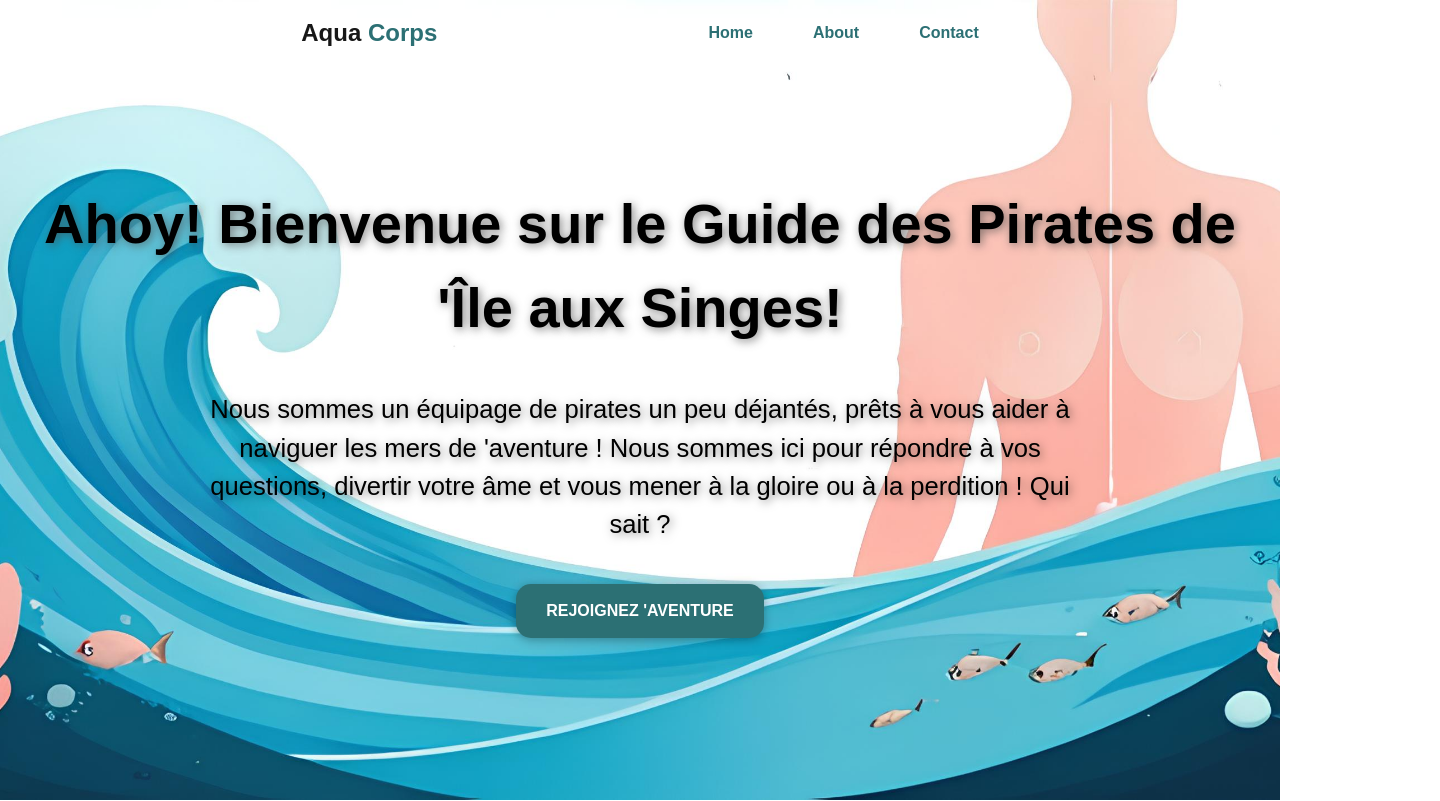
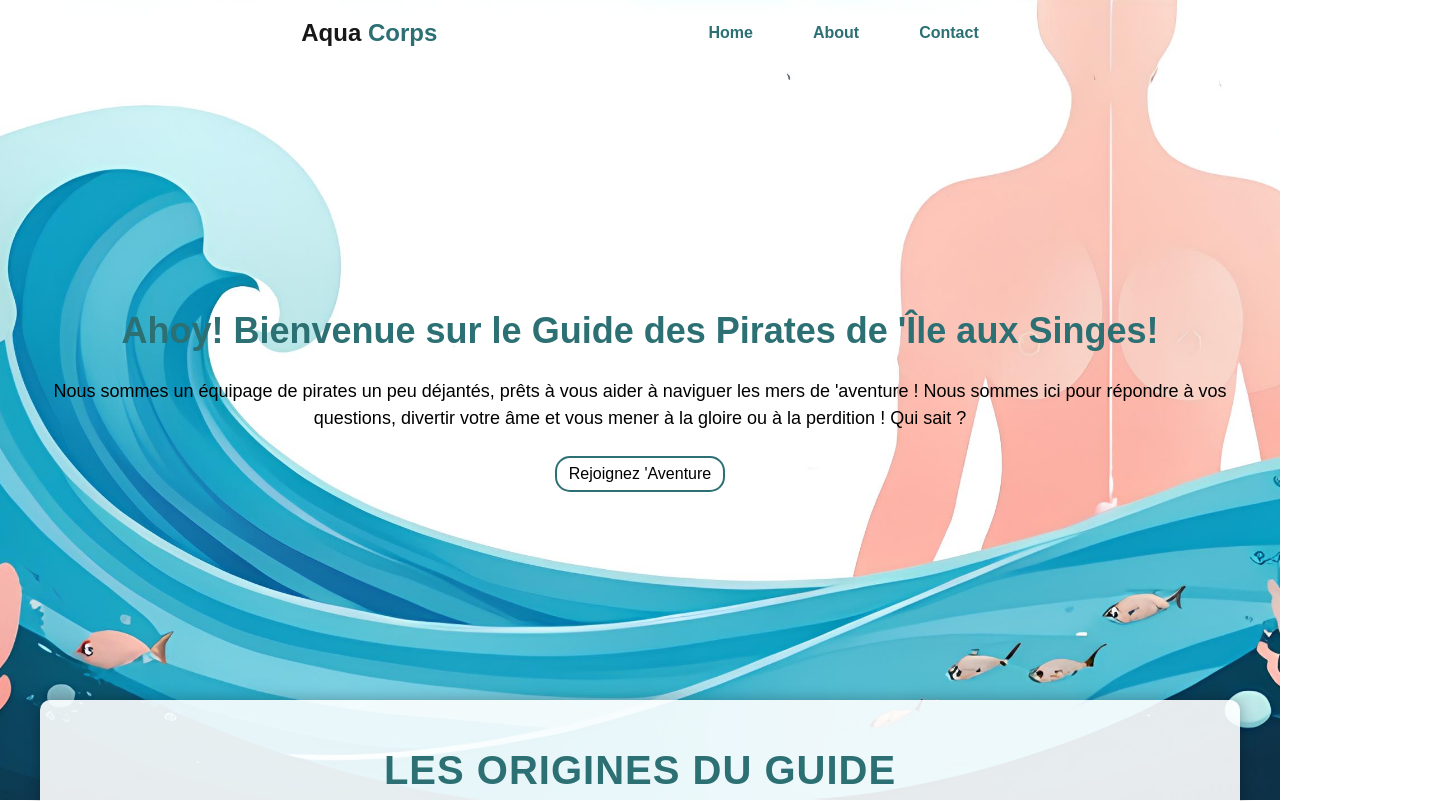
Before and after one commit to Nuit-De-L-infoo/nuit-de-linfo, a Next.js app in the folder web/: page /aboutus in a window 1280 px wide. Shown: the top 801 px of the page, 1440 px wide, since content can reach past the window. Built offline with nearby package versions, Linux system fonts and the light colour scheme.

Commit message:
About Us Updates

```diff
--- a/web/app/aboutus/page.tsx
+++ b/web/app/aboutus/page.tsx
@@ -1,5 +1,6 @@
 import styles from '@/app/styles/Aboutus.module.scss';
 import Navbar from '../components/Navbar';
+import Footer from '../components/Footer';  // Import Footer component
 import Image from 'next/image'; // Import Image from next/image
 
 export default function About() {
@@ -26,8 +27,8 @@ export default function About() {
             src="/images/aboutus/Ce que nous offrons.jpg"
             alt="Capitaine"
             className={styles.sectionImage}
-            width={500} // Set an appropriate width
-            height={300} // Set an appropriate height
+            width={500}
+            height={300}
           />
         </div>
         <p>
@@ -40,7 +41,7 @@ export default function About() {
             Nous sommes un équipage dirigé par le capitaine intrépide, réputé pour son esprit et ses talents en combat à &apos;épée, notamment dans &apos;art de &apos;insulte. Le premier maître, eh bien, il est toujours trop occupé à s&apos;assurer que notre réserve de rhum ne soit jamais à court. Ensemble, nous avons créé ce guide en hommage au plus grand trésor de tous : &apos;humour pirate et &apos;aventure !
           </p>
           <Image
-            src="/images/aboutus/Rencontrez &apos;équipe.jpg"
+            src="/images/aboutus/Rencontrez l'équipe.jpg"
             alt="Capitaine"
             className={styles.sectionImage}
             width={500}
@@ -67,12 +68,8 @@ export default function About() {
           Parce qu&apos;aucun autre guide de pirates ne combine aussi bien humour piquant, connaissances approfondies et expertise en chasse au trésor. Et en plus, nos accents de pirates sont inégalés sur les sept mers. C’est notre promesse — vous ne trouverez pas un équipage plus divertissant ailleurs !
         </p>
       </section>
-
-      <section className={styles.footer}>
-        <div className={styles.footerText}>
-          <p>Prêt à rejoindre notre équipage ? Posez vos questions, matelot !</p>
-        </div>
-      </section>
+<br /><br /><br /><br /><br />
+      <Footer />  {/* Add Footer here */}
     </div>
   );
 }
--- a/web/app/styles/Aboutus.module.scss
+++ b/web/app/styles/Aboutus.module.scss
@@ -46,48 +46,33 @@ $light-bg: rgba(255, 255, 255, 0.9);
   animation: fadeIn 1.5s ease-out;  // Hero section fade-in
 
   .title {
-    font-size: 3.5rem;
+    font-size: 36px;
     font-weight: bold;
-    margin: 20px;
-    text-shadow: 2px 2px 10px rgba(75, 75, 75, 0.7);
-    opacity: 0;
-    animation: slideInFromBottom 1.2s ease-out forwards;  // Title slide-in
+    color: #2c7074;
+    margin-bottom: 20px;
+}
 
-  }
+.description {
+    font-size: 18px;
+    color: #000000;
+    margin-bottom: 20px;
+}
+}
 
-  .description {
-    font-size: 1.6rem;
-    margin: 20px 0;
-    text-shadow: 2px 2px 10px rgba(0, 0, 0, 0.5);
-    max-width: 900px;
-    opacity: 0;
-    animation: fadeIn 2s ease-out 0.5s forwards;  // Description fade-in with delay
-  }
+  .btn{
+    border-radius: 15px;
+    background-color: white;
+    padding: 4px;
+    width: 170px;
+    border: 2px solid #2c7074;
+    margin: 4px;
+}
 
-  .btn {
-    background-color: $--Button;
-    color: white;
-    border-radius: 15px;
-    padding: 15px 30px;
-    border: none;
-    margin-top: 20px;
-    cursor: pointer;
-    font-weight: bold;
-    text-transform: uppercase;
-    transition: background-color 0.3s ease, transform 0.3s ease;
-    box-shadow: 0 2px 10px rgba(0, 0, 0, 0.3);
-
-    &:hover {
-      background-color: darken($--Button, 10%);
-      transform: scale(1.1);  // Button hover scale effect
-    }
-  }
-}
 
 .content {
   padding: 40px;
   max-width: 1200px;
-  margin: 40px auto;
+  margin: -100px auto;
   background-color: $light-bg;
   border-radius: 10px;
   box-shadow: 0 0 15px rgba(0, 0, 0, 0.3);
@@ -136,16 +121,3 @@ $light-bg: rgba(255, 255, 255, 0.9);
     }
   }
 }
-
-.footer {
-  background-color: $pirate-color;
-  padding: 20px;
-  text-align: center;
-  color: white;
-
-  .footerText {
-    font-size: 1.4rem;
-    font-weight: bold;
-    text-transform: uppercase;
-  }
-}
```
